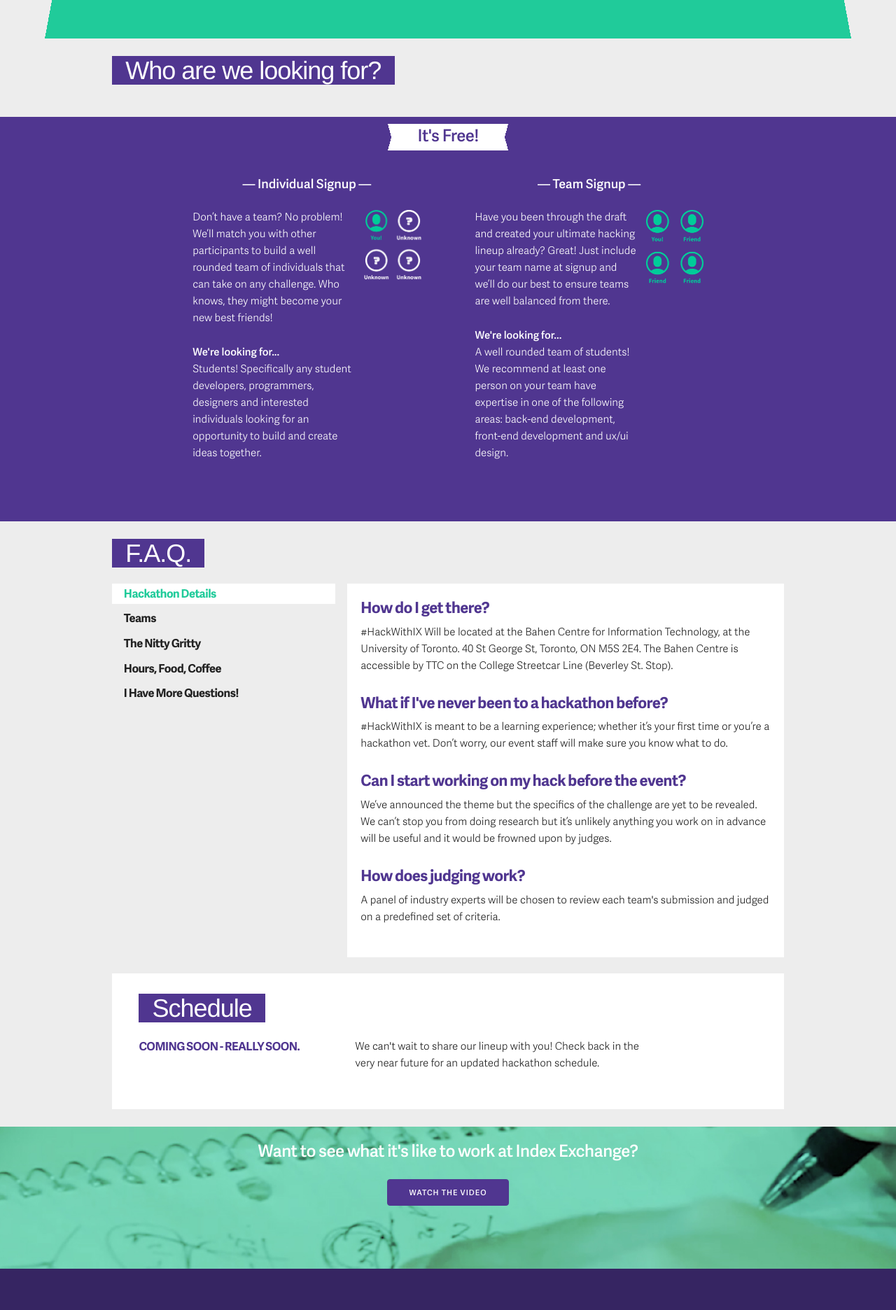
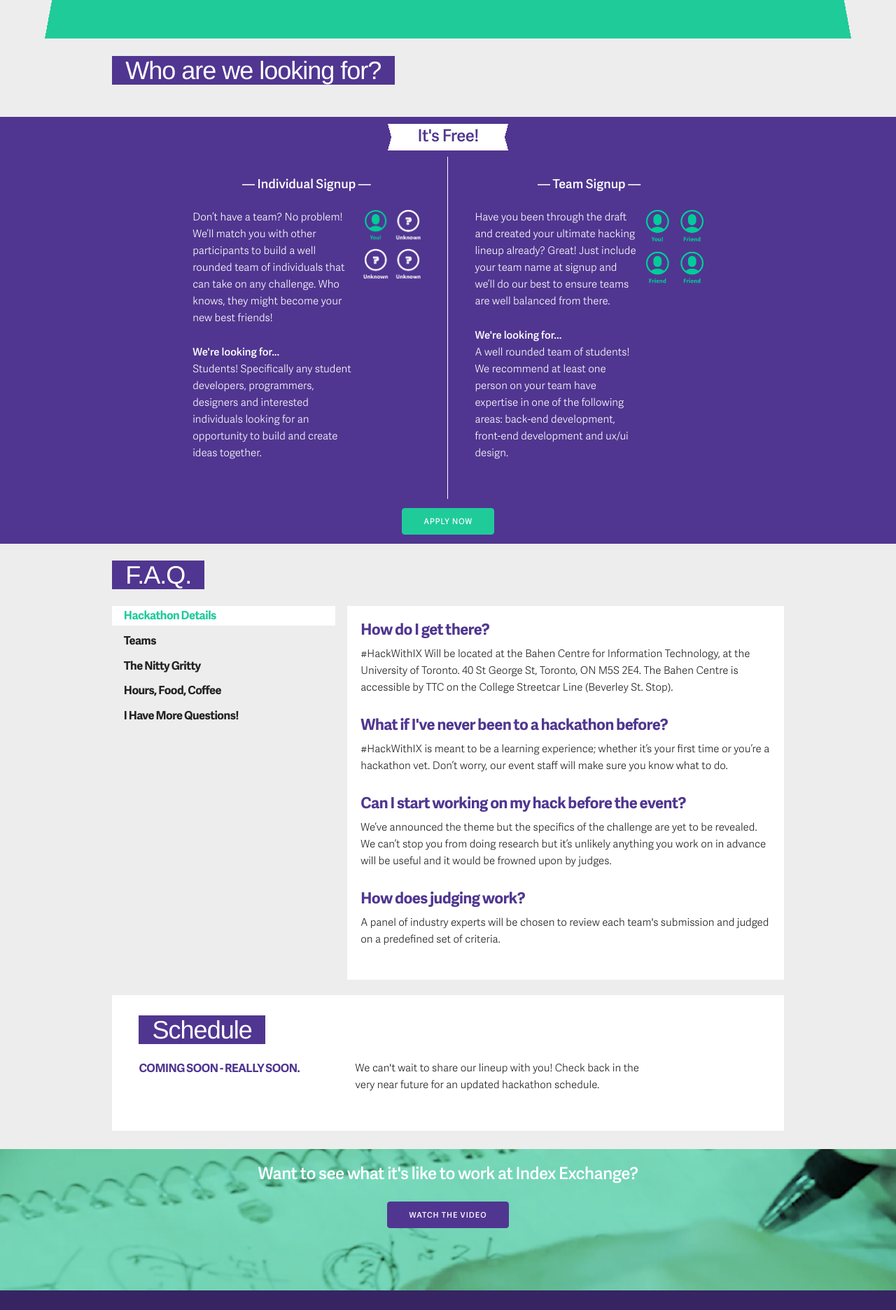
Before and after one commit to martinlaws/hackathon, a Jekyll site: the page built from index.html, in a window 1280 px wide. Shown: the part 1564-3436 px from the top of the page at 70% size. Built offline with Jekyll 4.4.1, drawn with Linux system fonts in a browser that asks for light colours; some web fonts are replaced.

Commit message:
Updated Registration block for mobile

```diff
--- a/_assets/stylesheets/main.scss
+++ b/_assets/stylesheets/main.scss
@@ -409,6 +409,9 @@
         background-color: $primary;
         width: 100vw;
         text-align: center;
+        .button-primary {
+          margin: 1% auto;
+        }
         .ribbon {
           margin: 0.75% auto;
           background-color: #fff;
@@ -471,11 +474,13 @@
           flex-flow: row wrap;
           align-items: center;
           justify-content: center;
-          padding-bottom: 2.5%;
           article {
             flex-basis: 31.5%;
             padding: 3vh 3vw;
             color: #fff;
+            &:first-of-type {
+              border-right: 1px solid #fff;
+            }
             h6 {
               font-family: $semibold-font;
               font-size: 1.2em;
@@ -560,6 +565,7 @@
           section {
             .registration-section {
               flex-flow: column;
+              justify-content: space-between;
               article .register-block {
                 flex-flow: column;
                 img {
--- a/index.html
+++ b/index.html
@@ -138,6 +138,7 @@
           </div>
         </article>
       </div>
+      <a href="https://ixdcsilhackathon.splashthat.com/" target="_blank" class="button button-primary">Apply Now</a>
     </section>
   </div>
   <div class="container faq">
```
